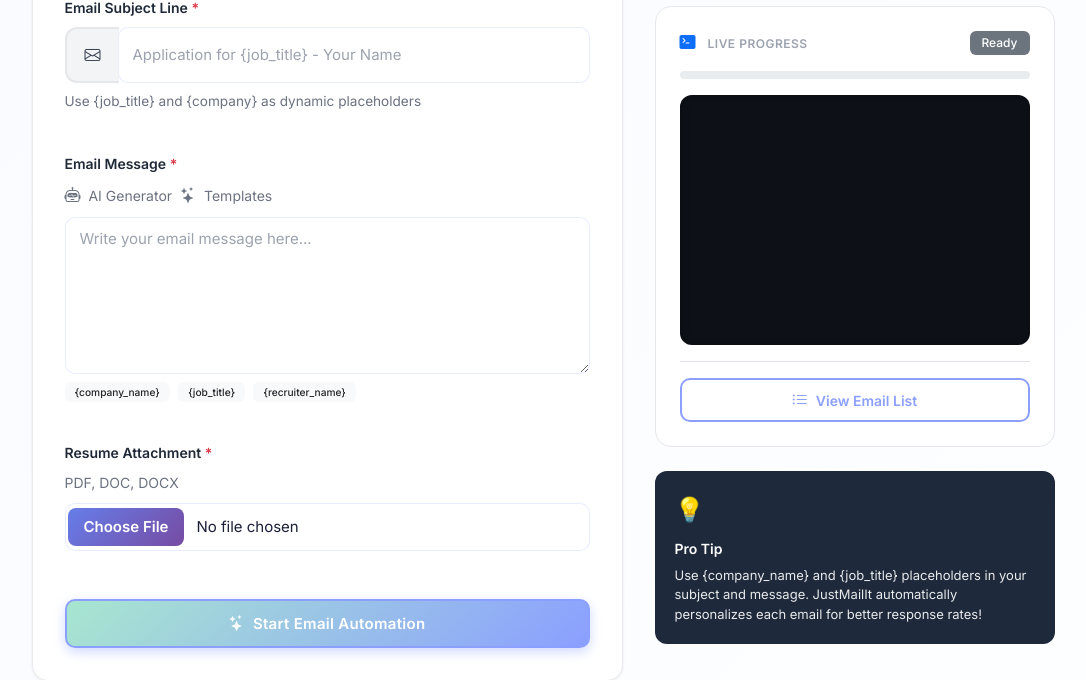
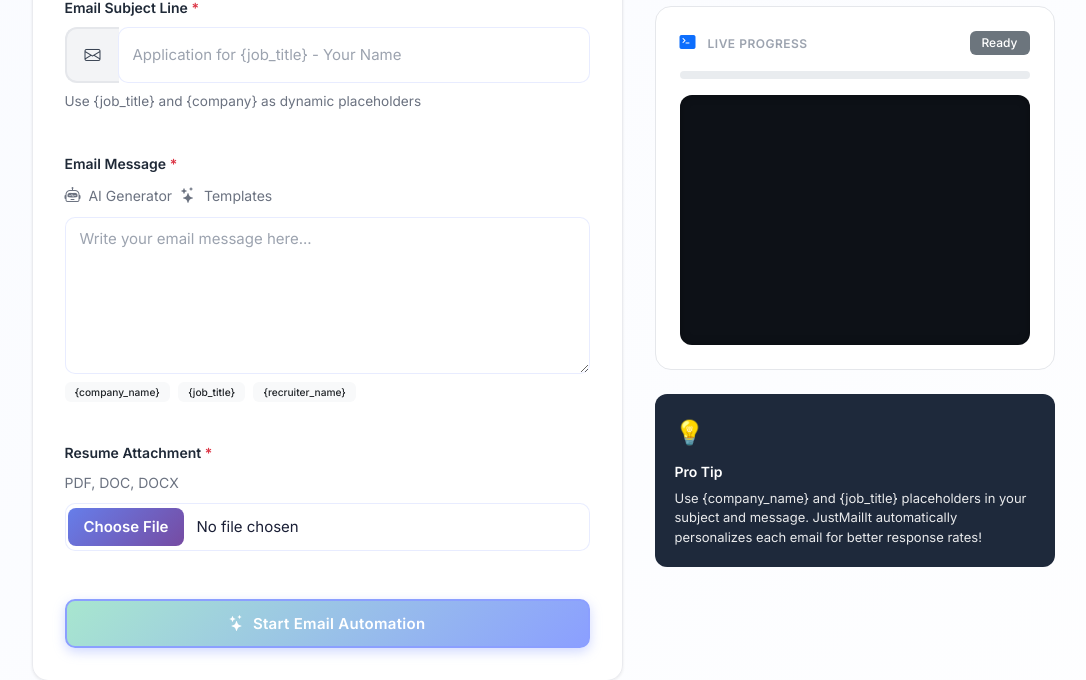
Before and after one commit to manuchaturvedi/email-sent-site, a Flask app: page /send in a window 1280 px wide. Shown: the part 671-1351 px from the top of the page, without its empty margins (97-1183 px from the left). Run offline with Flask 3, Linux system fonts and the light colour scheme; the visitor is signed in with stand-in values (Sample User, id 1); data comes from the database, SQL or seed files in the repository; data that the repository does not hold is empty.

Commit message:
Remove View Email List button from live progress

```diff
--- a/sendmail/templates/index_live.html
+++ b/sendmail/templates/index_live.html
@@ -1257,18 +1257,6 @@
 
           <!-- Progress Log -->
           <div id="progressBox" class="progress-box" style="max-height: 250px; overflow-y: auto; font-size: 0.85rem;"></div>
-
-          <!-- Email List Toggle -->
-          <div class="mt-3 pt-3 border-top">
-            <button class="btn btn-outline-primary btn-sm w-100" type="button" data-bs-toggle="collapse" data-bs-target="#emailList">
-              <i class="bi bi-list-ul me-2"></i>View Email List
-            </button>
-            <div class="collapse mt-3" id="emailList">
-              <div class="bg-dark rounded p-3">
-                <div id="emailListContent" class="small" style="font-family: 'Fira Code', monospace; font-size: 0.75rem;"></div>
-              </div>
-            </div>
-          </div>
         </div>
 
         <!-- Pro Tip Card -->
```
